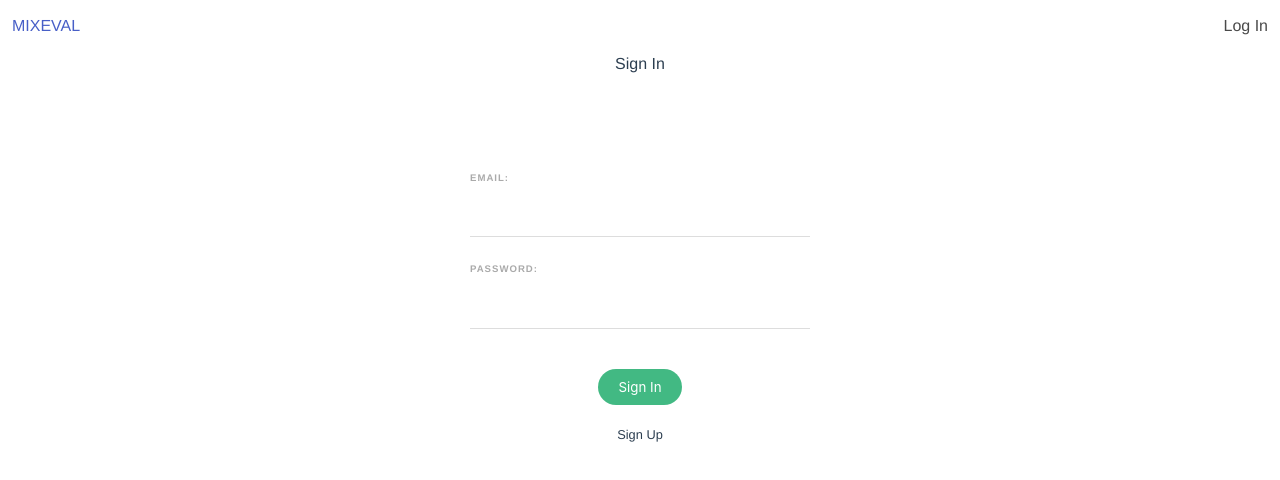
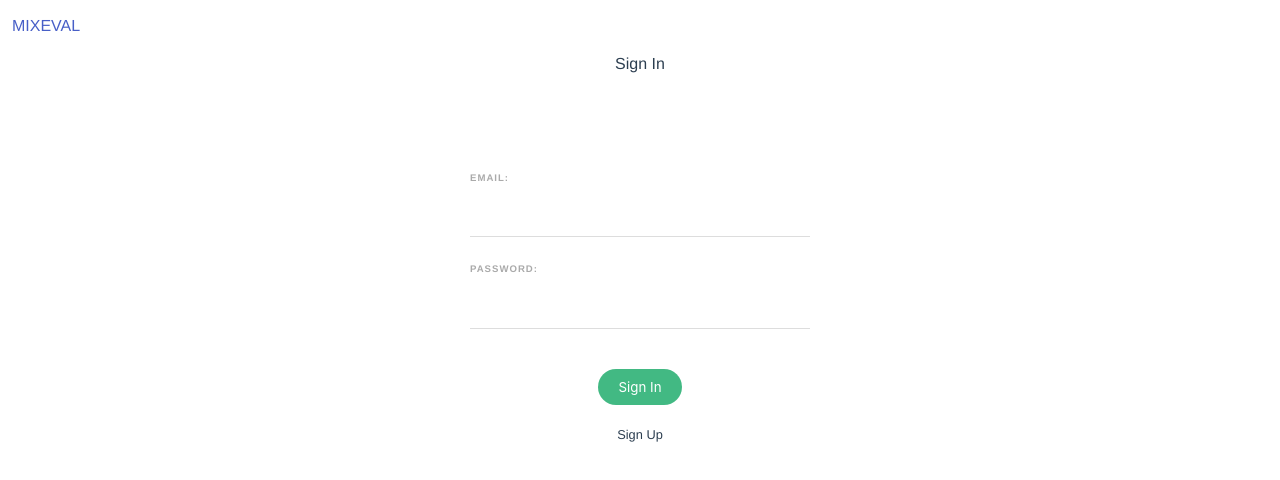
Before and after one commit to jasoncollum/mixeval-frontend-vue, a Vue app: page /signin in a window 1280 px wide. Shown: the top 480 px of the page. Built offline with nearby package versions, Linux system fonts and the light colour scheme.

Commit message:
remove login link from header

```diff
--- a/src/components/Header.vue
+++ b/src/components/Header.vue
@@ -5,8 +5,7 @@
     </div>
     <div class="navbar-menu">
       <div class="navbar-end">
-        <router-link to="/signin" class="navbar-item" v-if="!username">Log In</router-link>
-        <router-link to="" class="navbar-item" @click="logout" v-else>Log Out</router-link>
+        <router-link to="" class="navbar-item" @click="logout" v-if="username">Log Out</router-link>
         <router-link to="/" class="navbar-item" v-if="username">{{username}}</router-link>
       </div>
     </div>
```
